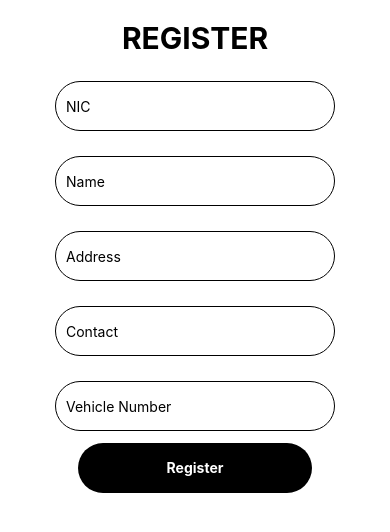
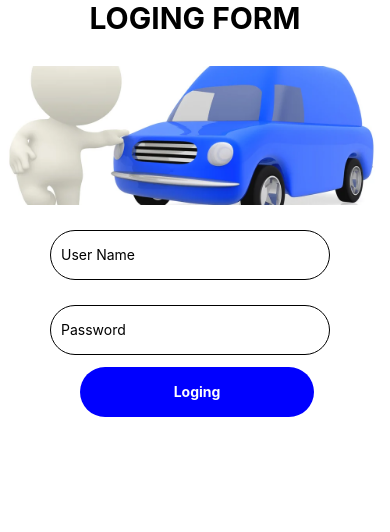
Before and after one commit to Oshanlakshith/React-Native-Car-Service-, a React Native app: screen / in a window 390 px wide. Shown: the top 532 px of the page. Built offline with nearby package versions, Linux system fonts and the light colour scheme.

Commit message:
loging Form Create

```diff
--- a/App.js
+++ b/App.js
@@ -1,9 +1,10 @@
 import React from 'react';
-import Register from './screen/Register';
+import Loging from './screen/Loging';
+
 
 const App = () => {
   return (
-   <Register/>
+   <Loging/>
   );
 };
 
--- /dev/null
+++ b/screen/Loging.js
@@ -0,0 +1,88 @@
+import React from 'react';
+import { View,StyleSheet,Image,Text,TextInput, TouchableOpacity} from "react-native";
+
+ const Loging=()=>{
+    return(
+<View>
+    <Text style={styles.text}>
+        LOGING FORM
+        </Text>
+<Image style={styles.image} source={require('../assets/image/loging1.jpg')} />
+<View style={styles.feilds}>
+<TextInput style={styles.input} placeholder="User Name" keyboardType="text" />
+       <TextInput style={styles.input}
+           placeholder="Password"
+           returnKeyType='go'
+           secureTextEntry
+           autoCorrect={false}
+/>
+</View>
+
+<TouchableOpacity style={styles.button}>
+     <Text style={styles.buttontext}>Loging</Text>
+     </TouchableOpacity>
+
+</View>
+
+        );
+    };
+const styles=StyleSheet.create({
+    input: {
+        height: 50,
+        marginTop: 25,
+        borderRadius:30,
+        borderWidth: 1,
+        padding: 10,
+        width:280
+      },
+      tinyLogo: {
+        width: 100,
+        height: 100,
+
+      },
+      container:{
+        marginTop:20,
+        alignItems:'center',
+        justifyContent:'center',
+    },
+    image:{
+        marginTop:30,
+        width:'100%',
+        height:'50%',
+        justifyContent:'center',
+        autoCorrect:'cover'
+    },
+    text:{
+        fontWeight: 'bold',
+        textAlign:'center',
+        justifyContent:'center',
+        alignItems:'center',
+        color: 'black',
+        fontSize:30
+    },
+    feilds:{
+        justifyContent:'center',
+        textAlign:'center',
+        marginLeft:50
+    },
+    button:{
+        width:'60%',
+        padding:5,
+        fontSize:20,
+        backgroundColor:"blue",
+        height:50,
+       marginLeft:80,
+
+        alignItems:'center',
+        justifyContent:'center',
+        marginTop:'3%',
+        borderRadius:100
+      },
+      buttontext:{
+        color: 'white',
+        textAlign:'center',
+        fontWeight: 'bold',
+      },
+
+});
+export default Loging;
--- a/screen/Register.js
+++ b/screen/Register.js
@@ -1,4 +1,4 @@
-import { Text,StyleSheet, View ,TextInput,TouchableOpacity} from "react-native";
+import { Text,StyleSheet, View ,TextInput,TouchableOpacity,Image} from "react-native";
 
 const Register = () => {
     return (
@@ -16,7 +16,7 @@ const Register = () => {
         placeholder="Vehicle Number"
         keyboardType="text"
       />
-     <TouchableOpacity style={styles.button}>
+     <TouchableOpacity name="buttonR" style={styles.button}>
      <Text style={styles.buttontext}>Register</Text>
      </TouchableOpacity>
 
```
Also changed, not shown: assets/image/loging.jpg (added), assets/image/loging1.jpg (added).
